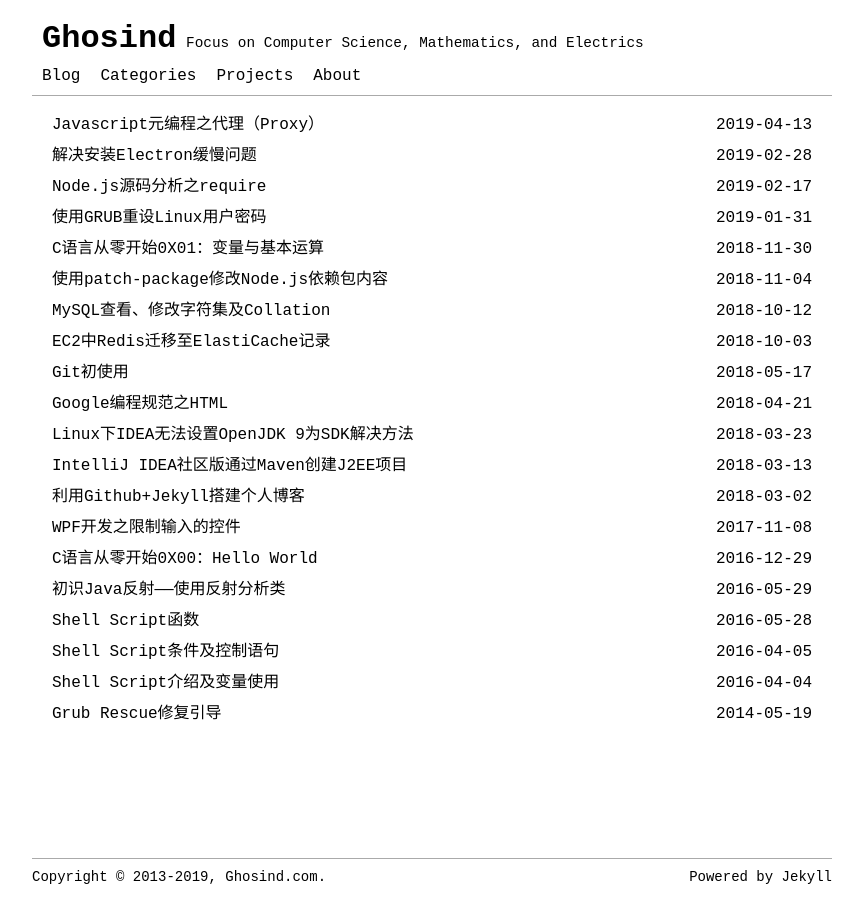
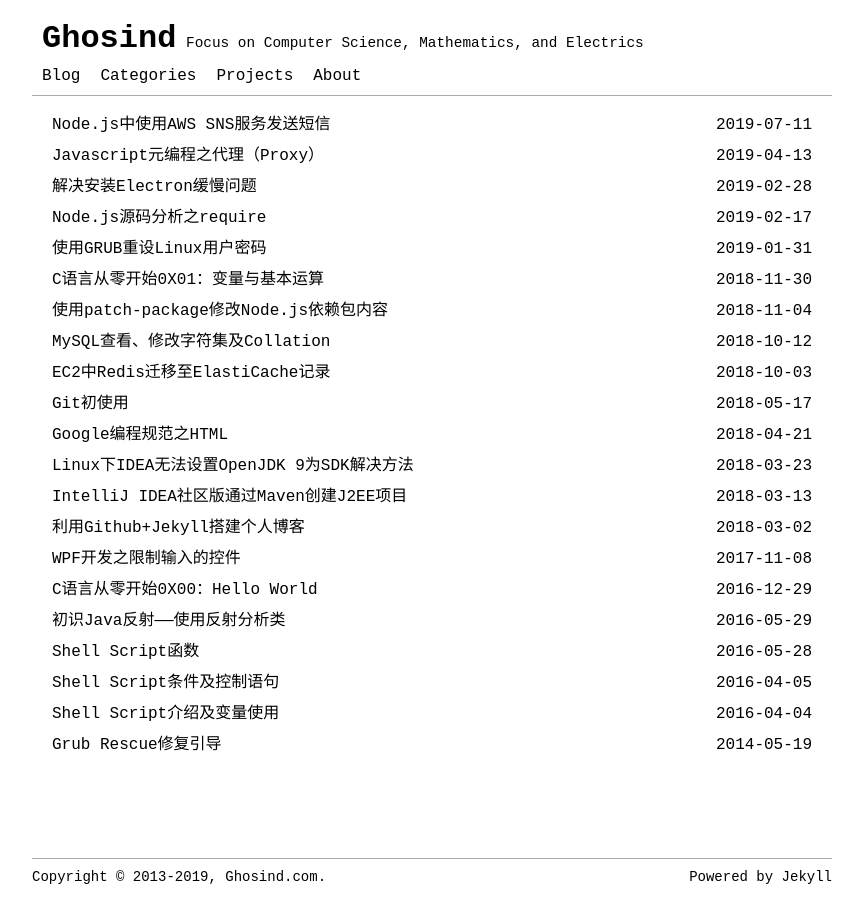
Before and after one commit to ghosind/ghosind.github.io, a Jekyll site: the page built from index.html, in a window 1280 px wide. Shown: the whole page, without its empty margins (208-1071 px from the left). Built offline with Jekyll 4.4.1, drawn with Linux system fonts in a browser that asks for light colours; the list of posts is cut into pages by our own code; some of the changed lines change nothing that is shown.

Commit message:
add post

````diff
--- /dev/null
+++ b/_posts/aws/sns/2019-07-11-nodejs-sms-with-sns.md
@@ -0,0 +1,103 @@
+---
+layout: post
+title: Node.js中使用AWS SNS服务发送短信
+date: 2019-07-11
+categories: AWS
+tags: [AWS, SNS, Node.js]
+excerpt: 在Node.js中实现通过AWS SDK使用AWS SNS服务发送短信。
+---
+
+## 前言
+
+> Amazon Simple Notification Service (Amazon SNS) is a web service that coordinates and manages the delivery or sending of messages to subscribing endpoints or clients. In Amazon SNS, there are two types of clients—publishers and subscribers—also referred to as producers and consumers. Publishers communicate asynchronously with subscribers by producing and sending a message to a topic, which is a logical access point and communication channel. Subscribers (i.e., web servers, email addresses, Amazon SQS queues, AWS Lambda functions) consume or receive the message or notification over one of the supported protocols (i.e., Amazon SQS, HTTP/S, email, SMS, Lambda) when they are subscribed to the topic. <sup>[1]</sup>
+
+正如SNS的介绍所述，SNS是AWS提供的一个消息收发服务，它包括了诸如消息推送、短信、电子邮件等服务。AWS官方文档提供了非常多的内容，但提供的示例代码是以Java或.Net为主，关于Node.js的直接资料较少，所以这里便来介绍如何使用AWS SNS服务发送短信。
+
+## Node.js中使用SNS发送短信
+
+在Node.js中使用AWS的服务，需要先安装`aws-sdk`依赖。AWS SDK中包括了众多服务的接口，在这里我们需要的是AWS.SNS类。首先，需要实例化AWS.SNS对象，其构造函数的参数为一个对象，通常需要包括`accessKeyId`、`secretAccessKey`、`region`等属性。在AWS IAM中，可生成并下载使用的用户对应的`accessKeyId`及`secretAccessKey`。需要注意的是，使用的用户需要在IAM中设置SNS对应的权限。
+
+```js
+const AWS = require('aws-sdk');
+
+const options = {
+  accessKeyId: 'String',
+  secretAccessKey: 'String',
+  apiVersion: '2010-03-31',
+};
+
+const snsService = new AWS.SNS(options);
+```
+
+通过AWS.SNS类的实例，就可以使用其进行SNS服务的相关操作。本文的主题为使用SNS服务发送短信，所以接下来即可通过AWS.SNS实例的`publish`方法以短信形式发送消息。
+
+AWS SDK for Node.js中，`publish`方法接收一个Object类型的参数，它其中包括`Message`、`MessageAttributes`、`MessageStructure`、`PhoneNumber`、`Subject`、`TargetArn`以及`TopicArn`属性。`publish`是一个SNS中通用的方法，发送邮件、消息推送也是通过它进行完成，所以在发送短信时部分的参数不是必须的。下面是一个发送短信所需最少参数的例子。
+
+```js
+const params = {
+  Message: text,
+  MessageAttributes: {
+    'AWS.SNS.SMS.SMSType': {
+      DataType: 'String',
+      StringValue: 'Transactional', // Transactional or Promotional
+    },
+    // AWS.SNS.SMS.MaxPrice
+    // AWS.SNS.SMS.SenderId
+  },
+  PhoneNumber: phoneNumber, // 电话号码，需要遵从E.164格式
+};
+```
+
+在`MessageAttributes`的`AWS.SNS.SMS.SMSType`参数中，其值需为`Transactional`或`Promotional`。二者的区别为`Transactional`更为可靠，但其价格通常更为昂贵，一般用于发送较为重要的消息（如短信验证码等），而`Promotional`一般用于发送推广信息。另外`AWS.SNS.SMS.MaxPrice`为愿意为发送消息支付以美元为单位的最高金额；`AWS.SNS.SMS.SenderId`为一个在接收设备上显示的自定义ID，但其支持程度受所在地区限制，如中国便不支持SenderId的显示。
+
+使用上面定义的参数调用`publish`方法即可发送短信。`publish`方法提供了基于Promise的异步使用方法，只需将代码修改为：`const response = await snsService.publish(params).promise();`。
+
+```js
+snsService.publish(params, (err, data) => {
+  if (err) {
+    // ...
+  }
+  // ...
+})
+```
+
+### 返回结果
+
+在参数错误、权限不足等情况下，调用publish接口将会抛出诸如`InvalidParameter`、`AuthorizationError`等错误，可根据其具体错误信息判断错误原因。调用publish接口将会返回下述结果。其中，MessageId为该消息的唯一标识符，当开启CloudWatch Logs后可通过该标识符获取消息的传输信息。
+
+```json
+{
+  "ResponseMetadata":{
+    "RequestId":"bfb2a062-c201-5d34-a7d8-f5fd653b27f9"
+  },
+  "MessageId":"2b38eec7-a3f0-5679-a116-bb5804cadcb4"
+}
+```
+
+### 未收到短信
+
+调用publish接口成功并正常返回结果，不代表短信发送成功。短信发送失败的原因可能是下列其中一个：
+
+- 被电话运营商作为垃圾消息屏蔽
+- 目标已加入黑名单
+- 电话号码无效
+- 消息正文无效
+- 电话运营商已屏蔽此消息
+- 电话运营商目前无法访问/不可用
+- 电话已屏蔽SMS
+- 电话已加入黑名单
+- 电话当前无法访问/可用
+- 电话号码已退出
+- 此传输会超过最高价格
+- 尝试联系电话时发生未知错误
+
+publish接口返回的结果无法得知短信发送是否成功，只有在开启CloudWatch Logs功能后才能从日志中获取短信是否发送成功及发送失败的原因。
+
+## 结束语
+
+AWS的free tier提供了每月100条的免费短信可以使用，但需要注意的是此处的免费短信接收方为美国号码。若要发送短信至国内号码，价格约为0.01531 USD（约0.11元），该价格相对于国内服务商较为昂贵。另外，SNS发送短信至国内时失败率也较高，且在发送失败的情况下也是按正常价格收取费用。在实际开发中，若不是以海外业务为主的情况下，可考虑国内服务商提供的短信服务。
+
+## 参考资料
+
+1. [Amazon Simple Notification Service Developer Guide](https://docs.aws.amazon.com/sns/latest/dg/welcome.html)
+2. [AWS Javascript SDK Docs](https://docs.aws.amazon.com/AWSJavaScriptSDK/latest/AWS/SNS.html)
````
Also changed, not shown: assets/css/jwt-decoder.scss (line endings or trailing spaces), pages/tools/jwt-decoder.md (line endings or trailing spaces).
